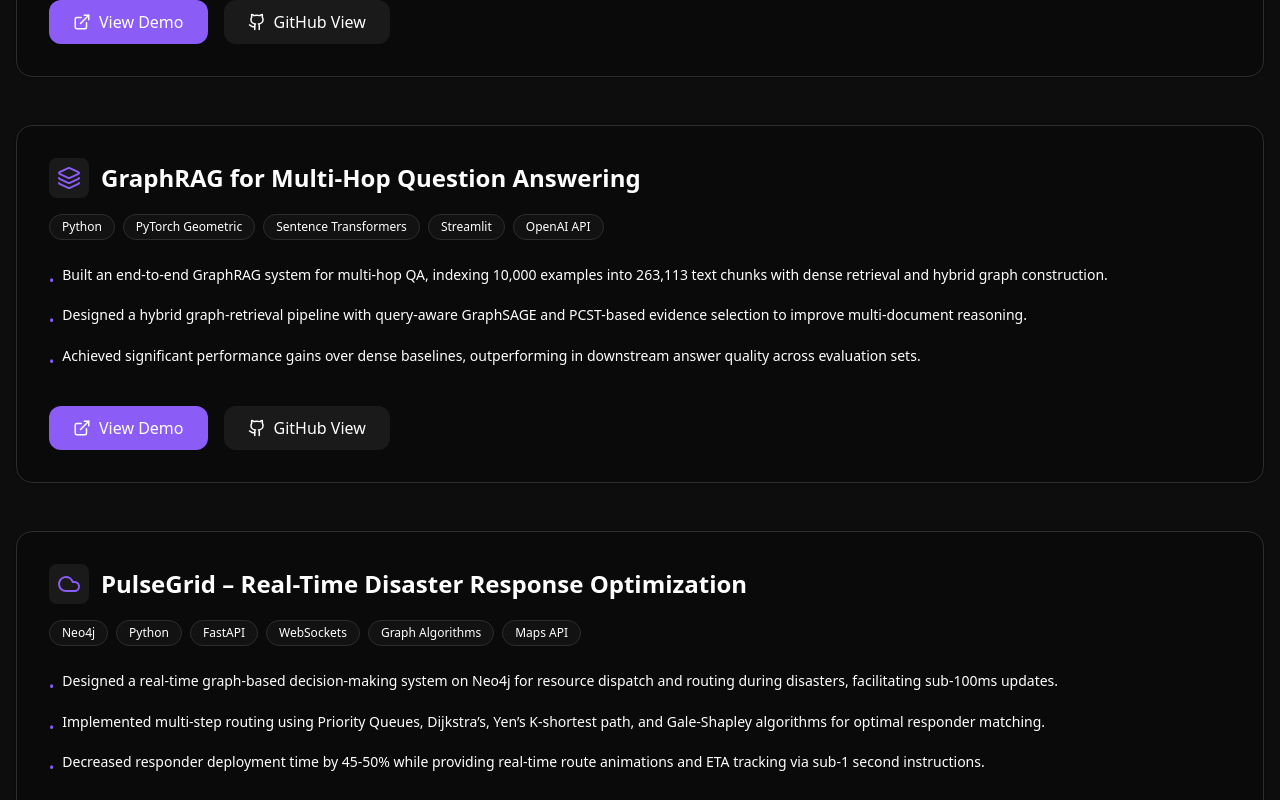
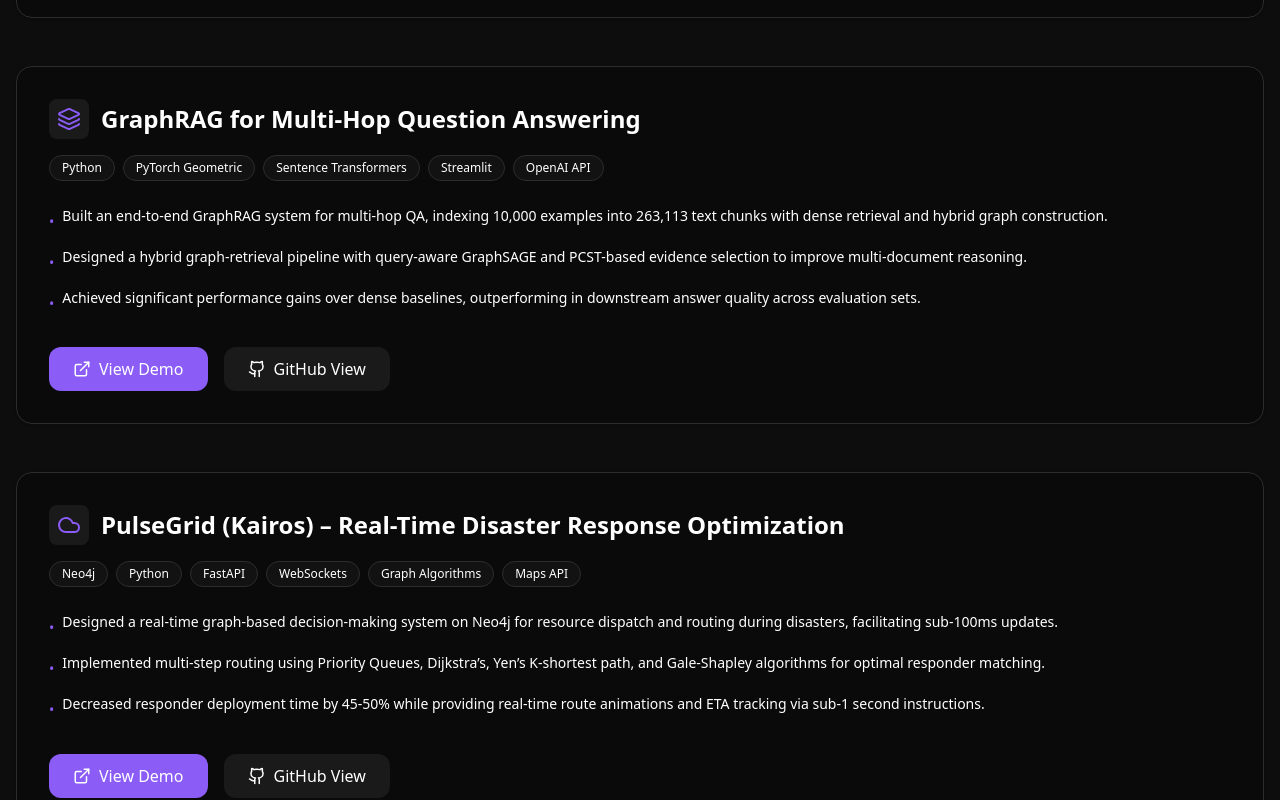
Before and after one commit to DoSomethingGreat07/My-Portfolio, a Next.js app: page / in a window 1280 px wide. Shown: the part 3194-3994 px from the top of the page. Built offline with nearby package versions, Linux system fonts and the light colour scheme; no server answers.

Commit message:
Final content refinements: specific bio metrics and updated project GitHub/Demo links

```diff
--- a/components/About.tsx
+++ b/components/About.tsx
@@ -49,7 +49,7 @@ export default function About() {
                             </p>
 
                             <p>
-                                Currently, as a Graduate Research Assistant at UIC, I develop memory-efficient Python pipelines and private LLM workflows for code translation and audit validation. I recently worked as a Data Analyst at <span className="text-white font-medium">SodexoMagic</span>, where I optimized operational reporting by 40% using SQL, Python, and interactive dashboards. My experience spans the entire lifecycle of AI—from data preprocessing and feature engineering to fine-tuning LLMs and deploying scalable MLOps pipelines.
+                                Currently, as a Graduate Research Assistant at UIC, I develop memory-efficient Python pipelines using <span className="text-white font-medium">PyArrow</span> and multiprocessing, achieving a <span className="text-white font-medium">35% memory reduction</span> in large-scale data workflows. I recently worked as a Data Analyst at <span className="text-white font-medium">SodexoMagic</span>, where I optimized operational reporting by 40% and implemented private LLM workflows for audit-style validation with <span className="text-white font-medium">87% accuracy</span> detections.
                             </p>
 
                             <p>
--- a/components/Projects.tsx
+++ b/components/Projects.tsx
@@ -15,8 +15,8 @@ const projects = [
             "Increased transparency and reduced unsupported responses by 40% through verification-based abstention and an interactive dashboard for evidence visualization."
         ],
         icon: Brain,
-        demoLink: "#",
-        githubLink: "#"
+        demoLink: "https://trustlayer.netlify.app/",
+        githubLink: "https://github.com/DoSomethingGreat07/TrustLayer"
     },
     {
         title: "BugOrbit – Graph-Powered Incident Intelligence",
@@ -27,8 +27,8 @@ const projects = [
             "Developed an interactive React dashboard for live incident monitoring and dependency-graph exploration, reducing mean investigation time by 30%."
         ],
         icon: Server,
-        demoLink: "#",
-        githubLink: "#"
+        demoLink: "https://bugorbit.netlify.app/",
+        githubLink: "https://github.com/DoSomethingGreat07/BugOrbit"
     },
     {
         title: "GraphRAG for Multi-Hop Question Answering",
@@ -39,11 +39,11 @@ const projects = [
             "Achieved significant performance gains over dense baselines, outperforming in downstream answer quality across evaluation sets."
         ],
         icon: Layers,
-        demoLink: "#",
-        githubLink: "#"
+        demoLink: "https://graph-rag.netlify.app/",
+        githubLink: "https://github.com/DoSomethingGreat07/GraphRAG"
     },
     {
-        title: "PulseGrid – Real-Time Disaster Response Optimization",
+        title: "PulseGrid (Kairos) – Real-Time Disaster Response Optimization",
         technologies: ["Neo4j", "Python", "FastAPI", "WebSockets", "Graph Algorithms", "Maps API"],
         description: [
             "Designed a real-time graph-based decision-making system on Neo4j for resource dispatch and routing during disasters, facilitating sub-100ms updates.",
@@ -51,8 +51,8 @@ const projects = [
             "Decreased responder deployment time by 45-50% while providing real-time route animations and ETA tracking via sub-1 second instructions."
         ],
         icon: Cloud,
-        demoLink: "#",
-        githubLink: "#"
+        demoLink: "https://pulsegrid.netlify.app/",
+        githubLink: "https://github.com/DoSomethingGreat07/Kairos"
     },
     {
         title: "High-Performance LLM Inference Framework",
@@ -64,7 +64,7 @@ const projects = [
         ],
         icon: Terminal,
         demoLink: "#",
-        githubLink: "#"
+        githubLink: "https://github.com/DoSomethingGreat07/My-Portfolio"
     }
 ];
 
```
